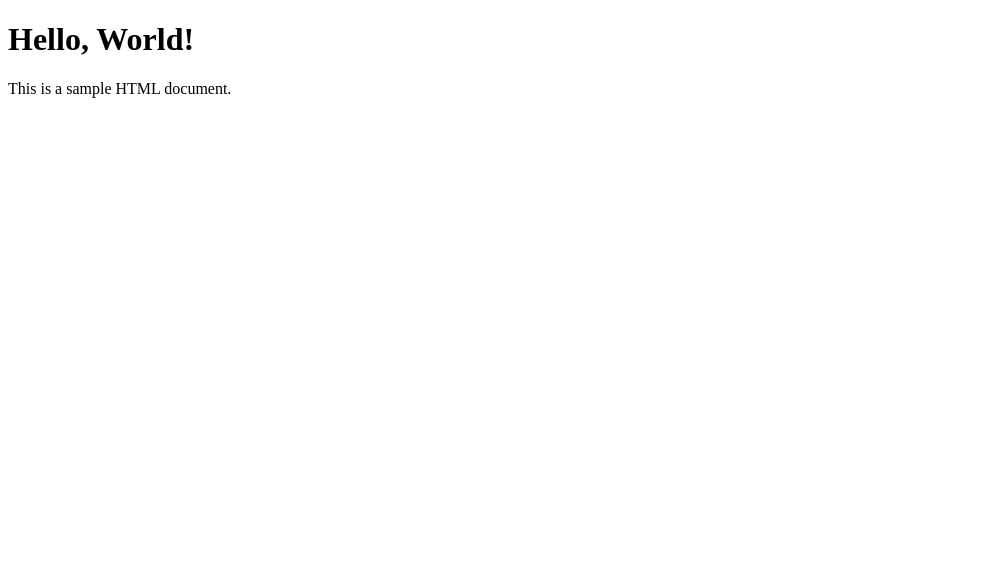
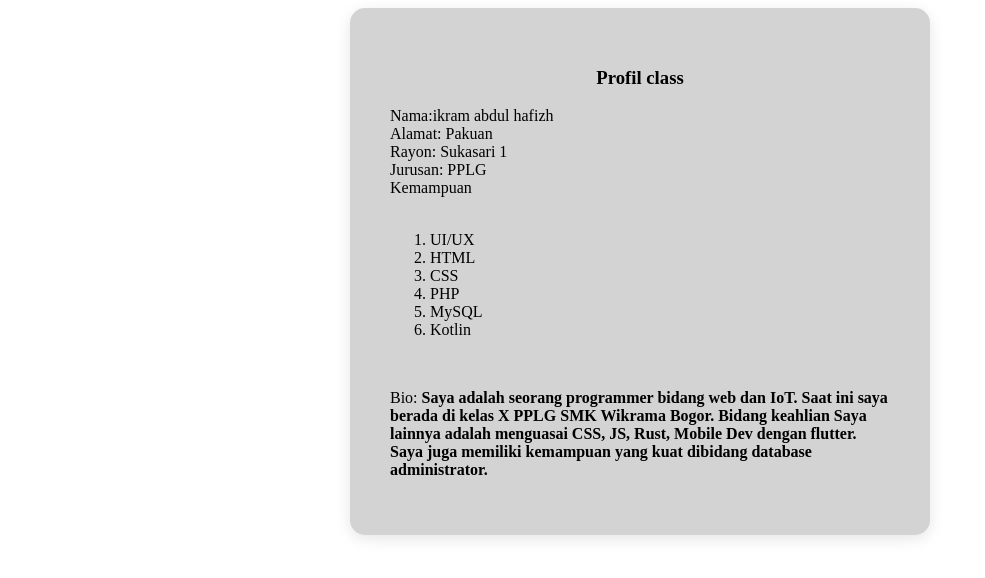
Before and after one commit to IKRAM1026/projek_pplg_x-2, a plain HTML site: page index.html in a window 1280 px wide. Shown: the whole page, without its empty margins (0-985 px from the left). Drawn offline with Linux system fonts and the light colour scheme.

Commit message:
ganti kodingan

```diff
--- a/index.html
+++ b/index.html
@@ -4,9 +4,51 @@
     <meta charset="UTF-8">
     <meta name="viewport" content="width=device-width, initial-scale=1.0">
     <title>Document</title>
+
+     <style>
+
+
+body{
+	align-item:center;
+	display:flex;
+	justify-content:center;
+}
+
+
+.profile-container{
+	background-color: #D3D3D3;
+	padding:40px;
+	border-radius:15px;
+	box-shadow:0 4px 15px rgba(0,0,0,0.1);
+	width:500px;
+	text-align:left;
+}
+</style>
+
 </head>
 <body>
-    <h1>Hello, World!</h1>
-    <p>This is a sample HTML document.</p>
+
+<!-- Buat Container --->
+<div class="profile-container">
+<center><h3>Profil class</h3></center>
+
+<div>Nama:ikram abdul hafizh</div>
+<div>Alamat: Pakuan</div>
+<div>Rayon: Sukasari 1 </div>
+<div>Jurusan: PPLG</div>
+<div>Kemampuan</div><br>
+<ol>
+<li>UI/UX</li>
+<li>HTML</li>
+<li>CSS</li>
+<li>PHP</li>
+<li>MySQL</li>
+<li>Kotlin</li>
+</ol>
+<br>
+
+<p>Bio: <b>Saya adalah seorang programmer bidang web dan IoT. Saat ini saya berada di kelas X PPLG SMK Wikrama Bogor. Bidang keahlian Saya
+	lainnya adalah menguasai CSS, JS, Rust, Mobile Dev dengan flutter. Saya juga memiliki kemampuan yang kuat dibidang database administrator.</b></p>
+</div>
 </body>
 </html>
```
